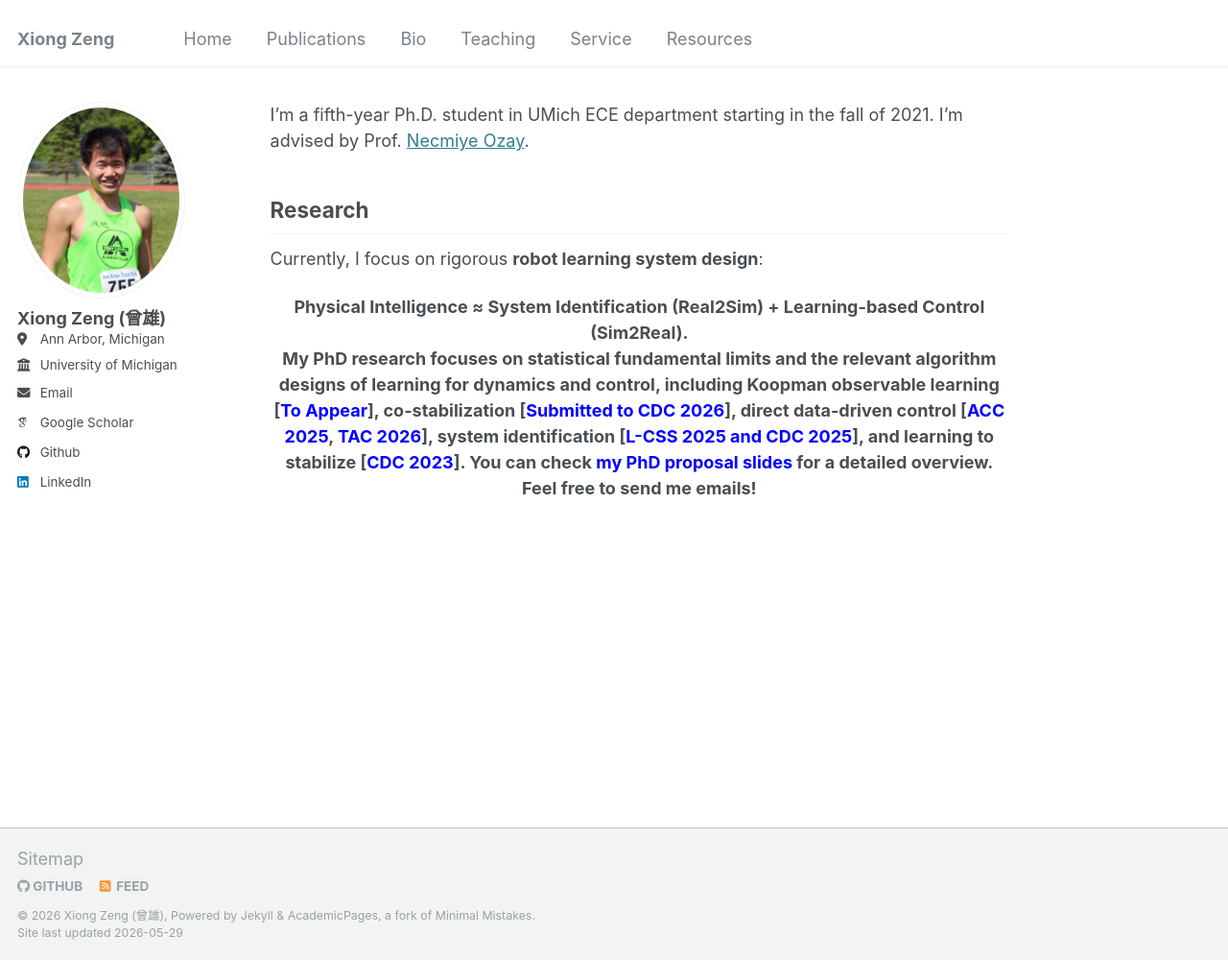
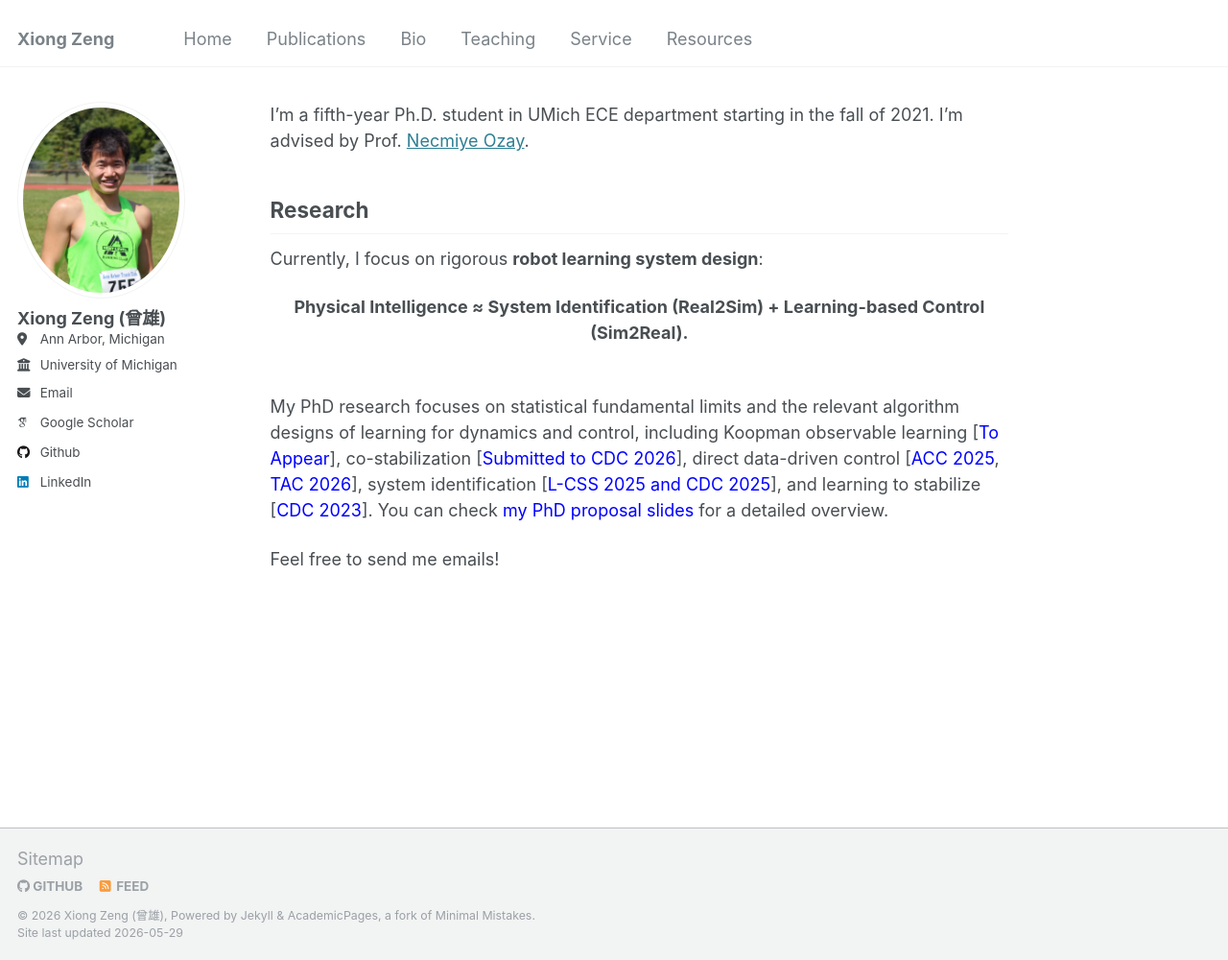
Before and after one commit to zengxiong111/zengxiong.github.io, a Jekyll site: the page built from _pages/about.md, in a window 1280 px wide and 1000 px high. Shown: the whole window at 96% size. Built offline with Jekyll 4.4.1, drawn with Linux system fonts in a browser that asks for light colours; some web fonts are replaced.

Commit message:
Update about.md

```diff
--- a/_pages/about.md
+++ b/_pages/about.md
@@ -14,6 +14,7 @@ Currently, I focus on rigorous **robot learning system design**:
 
 <div align="center"><strong>
 Physical Intelligence ≈ System Identification (Real2Sim) + Learning-based Control (Sim2Real).
+</strong></div>
 <br>
 
 My PhD research focuses on statistical fundamental limits and the relevant algorithm designs of learning for dynamics and control, including Koopman observable learning [<a href="https://scholar.google.com/citations?user=v4lWTTwAAAAJ&hl=en" style="color: blue;text-decoration: none;" target="_blank">To Appear</a>], co-stabilization [<a href="https://scholar.google.com/citations?user=v4lWTTwAAAAJ&hl=en" style="color: blue;text-decoration: none;" target="_blank">Submitted to CDC 2026</a>], direct data-driven control [<a href="https://web.eecs.umich.edu/~necmiye/pubs/ZengBO_acc25.pdf" style="color: blue;text-decoration: none;" target="_blank">ACC 2025</a>, <a href="https://arxiv.org/abs/2412.19705" style="color: blue;text-decoration: none;" target="_blank">TAC 2026</a>], system identification [<a href="https://arxiv.org/abs/2503.16817" style="color: blue;text-decoration: none;" target="_blank">L-CSS 2025 and CDC 2025</a>], and learning to stabilize [<a href="https://arxiv.org/abs/2311.11151" style="color: blue;text-decoration: none;" target="_blank">CDC 2023</a>].
```
